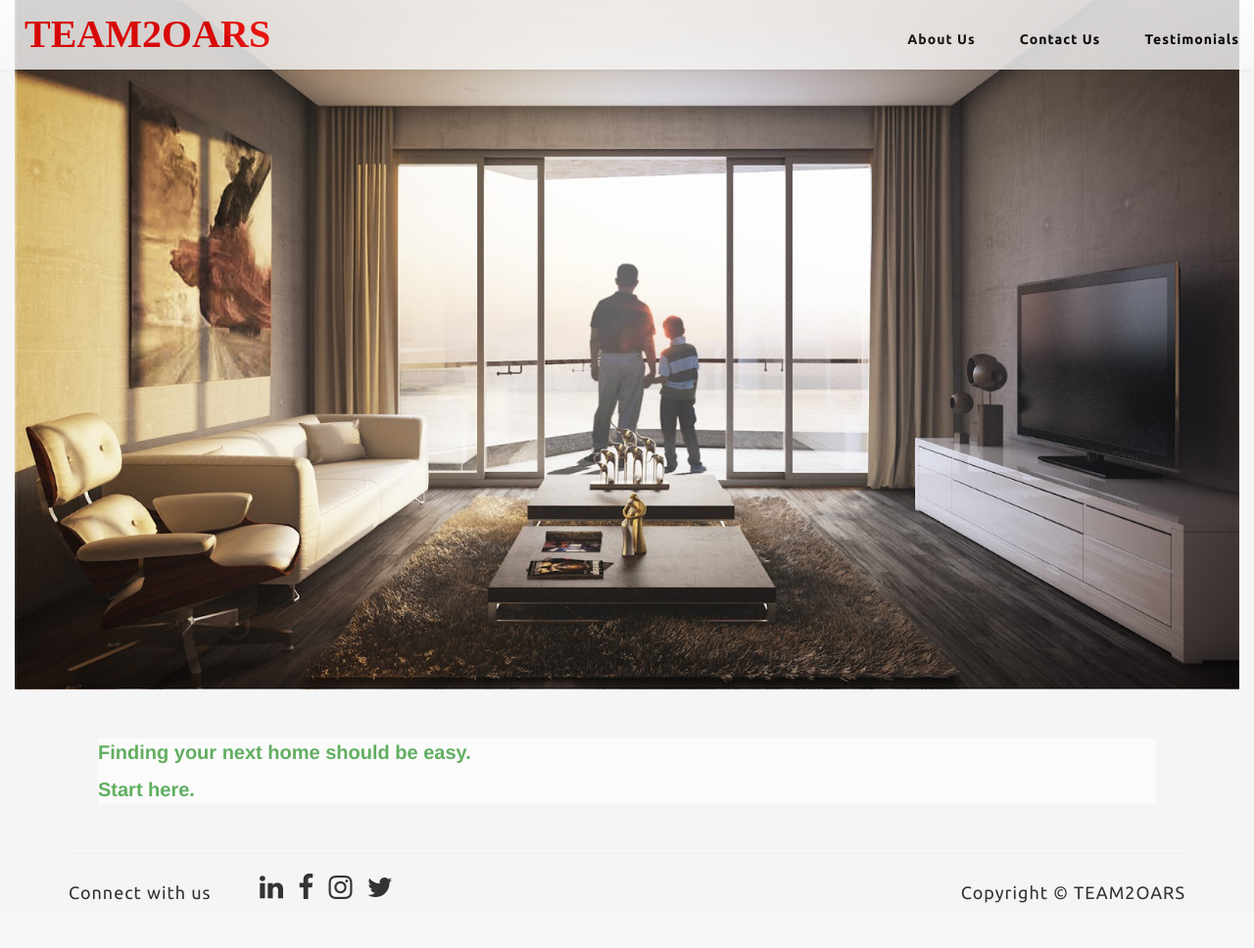
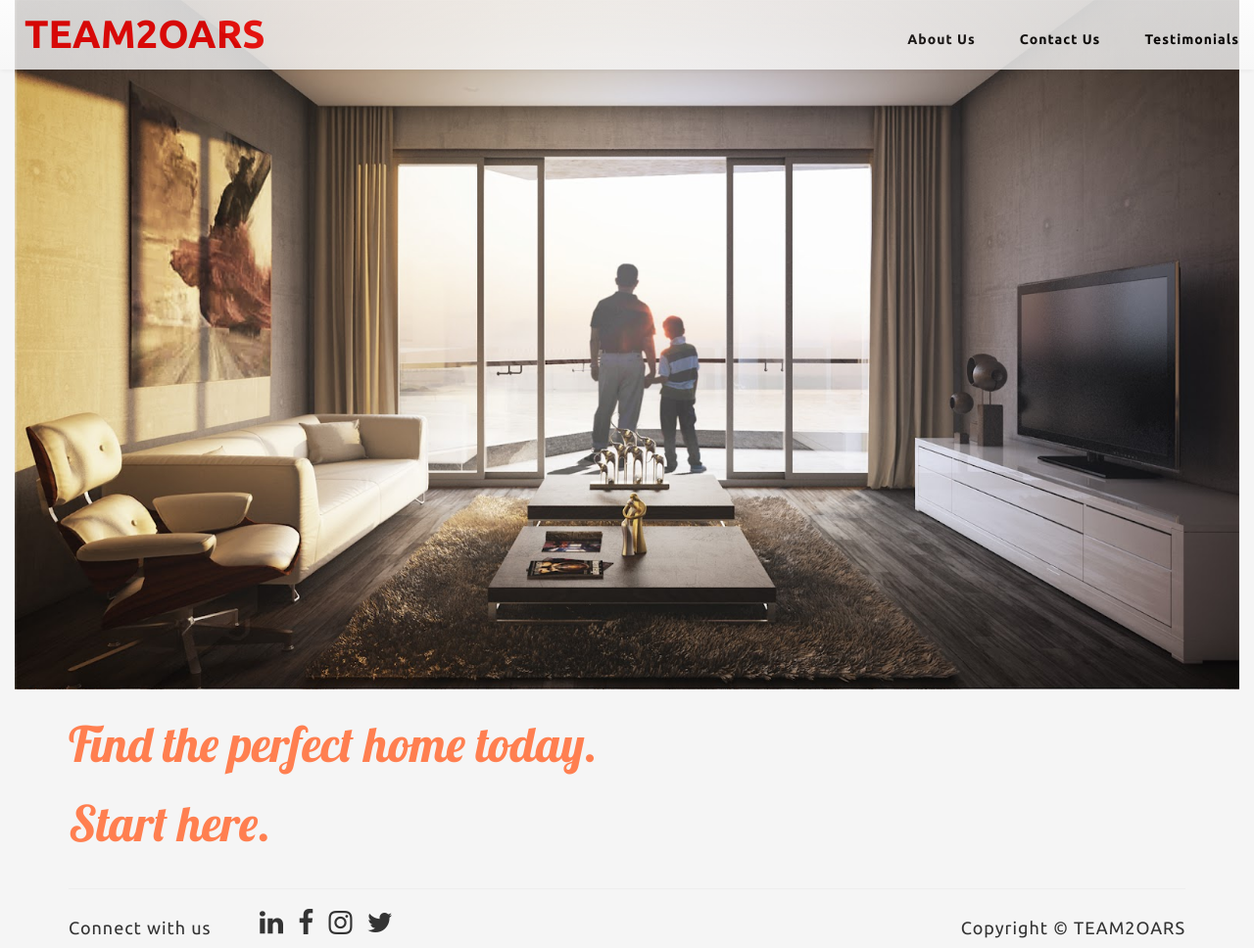
Before and after one commit to achernan/TEAM2OARS, a Django app: page / in a window 1280 px wide. Shown: the whole page at 98% size. Before the commit the page ends 922 px from the top, so only its background shows below. Run offline with Django 3.2, Linux system fonts and the light colour scheme; some libraries are stand-ins or nearby versions.

Commit message:
add changes

```diff
--- a/TEAM2OARS_APP/static/css/about_us.css
+++ b/TEAM2OARS_APP/static/css/about_us.css
@@ -44,6 +44,10 @@ h1 {
     font-family: Lobster;
 }
 
+.text-style {
+    font-family: Ubuntu, sans-serif;
+}
+
 footer {
     letter-spacing: 1px;
     width: auto;
--- a/TEAM2OARS_APP/static/css/contact_us.css
+++ b/TEAM2OARS_APP/static/css/contact_us.css
@@ -39,11 +39,11 @@
 
 h1 {
     padding-top: 100px;
-    font-family: Lobster;
+    font-family: Lobster, sans-serif;
 }
 
 p {
-    font-size: 15px;
+    font-size: 10px;
     font-family: Ubuntu, sans-serif;
 }
 
--- a/TEAM2OARS_APP/static/css/front_page.css
+++ b/TEAM2OARS_APP/static/css/front_page.css
@@ -11,7 +11,7 @@
     font-weight: bold;
     font-size: 40px;
     margin: 10px;
-    font-family: Montserrat;
+    font-family: Ubuntu, sans-serif;
 }
 
 .navbar-default .navbar-collapse {
@@ -42,9 +42,10 @@
 }
 
 p {
-    font-size: 20px;
-    font-weight: bold;
-    color: green;
+    font-size: 50px;
+    font-family: Lobster;
+
+    color: coral;
 }
 
 img {
--- a/TEAM2OARS_APP/templates/TEAM2OARS_APP/about_us.html
+++ b/TEAM2OARS_APP/templates/TEAM2OARS_APP/about_us.html
@@ -71,7 +71,7 @@
         <br>
 
         <!-- Row 2 of Team -->
-        <div class="row text-center">
+        <div class="row text-center text-style">
             <div class="col-sm-2">
                 <!-- Blank col for spacing purposes -->
             </div>
@@ -92,7 +92,7 @@
         <br>
         <br>
 
-        <h4 class="text-center">Feel free to contact us with any feedback, comment or concern that you may have.</h4>
+        <h4 class="text-center text-style">Feel free to contact us with any feedback, comment or concern that you may have.</h4>
 
 
     </div>
--- a/TEAM2OARS_APP/templates/TEAM2OARS_APP/front_page.html
+++ b/TEAM2OARS_APP/templates/TEAM2OARS_APP/front_page.html
@@ -14,6 +14,7 @@
     <link rel="stylesheet" href="https://maxcdn.bootstrapcdn.com/font-awesome/4.5.0/css/font-awesome.min.css">
     <!--Ubuntu font-family-->
     <link rel="stylesheet" type="text/css" href="http://fonts.googleapis.com/css?family=Ubuntu:regular,bold&subset=Latin">
+    <link rel="stylesheet" type="text/css" href="//fonts.googleapis.com/css?family=Lobster" />
     <link rel="stylesheet" href="{% static 'css/front_page.css' %}">
 
     <div class="container-fluid">
@@ -46,10 +47,10 @@
         <br>
 
         <!-- Think about laying text on top of img -->
-        <div class="transbox">
-                <p>Finding your next home should be easy.</p>
+
+                <p>Find the perfect home today.</p>
                 <p>Start here.</p>
-        </div>
+
     </div>
 
 </body>
```
Also changed, not shown: TEAM2OARS_APP/templates/TEAM2OARS_APP/contact_us.html (+4 -4 lines).
